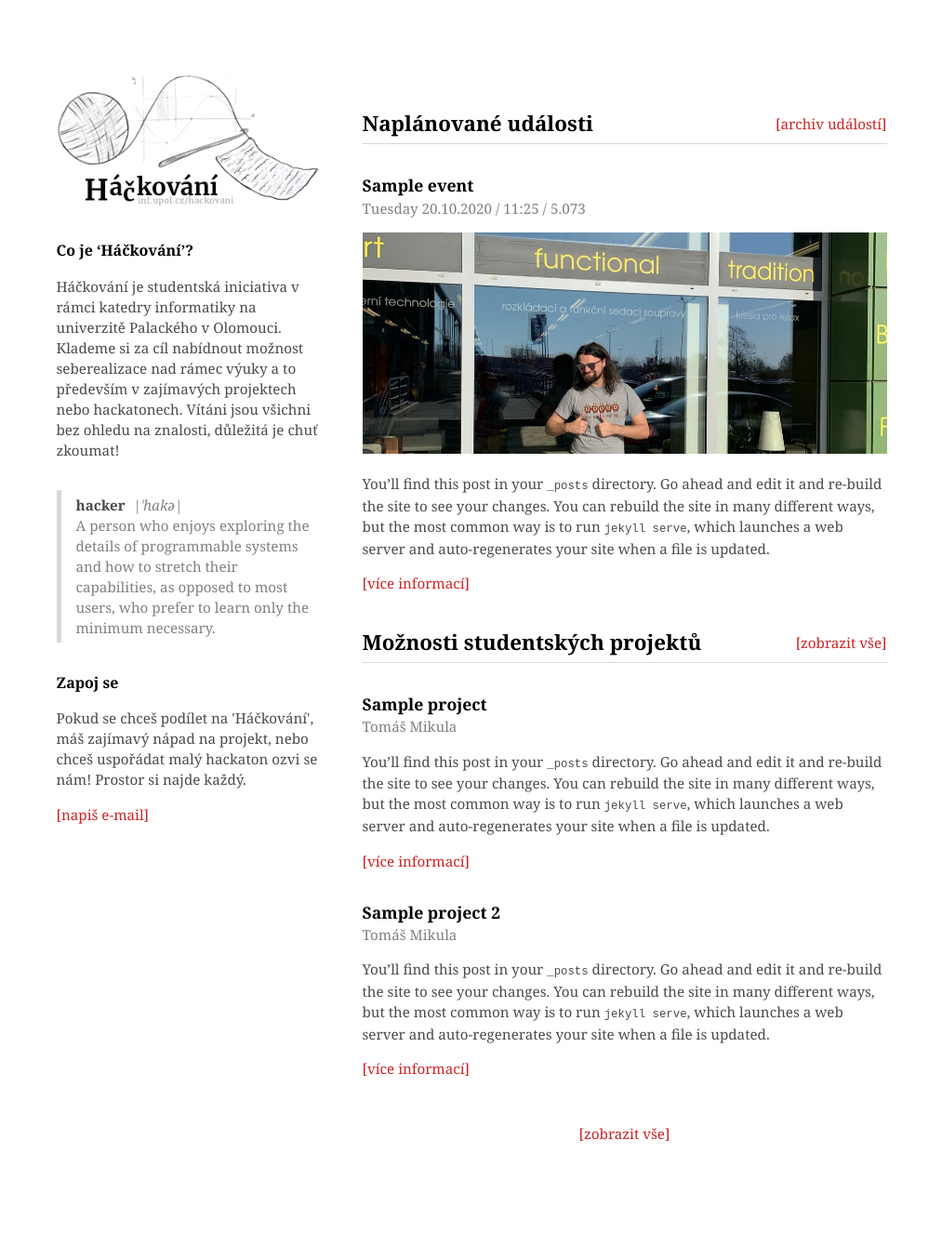
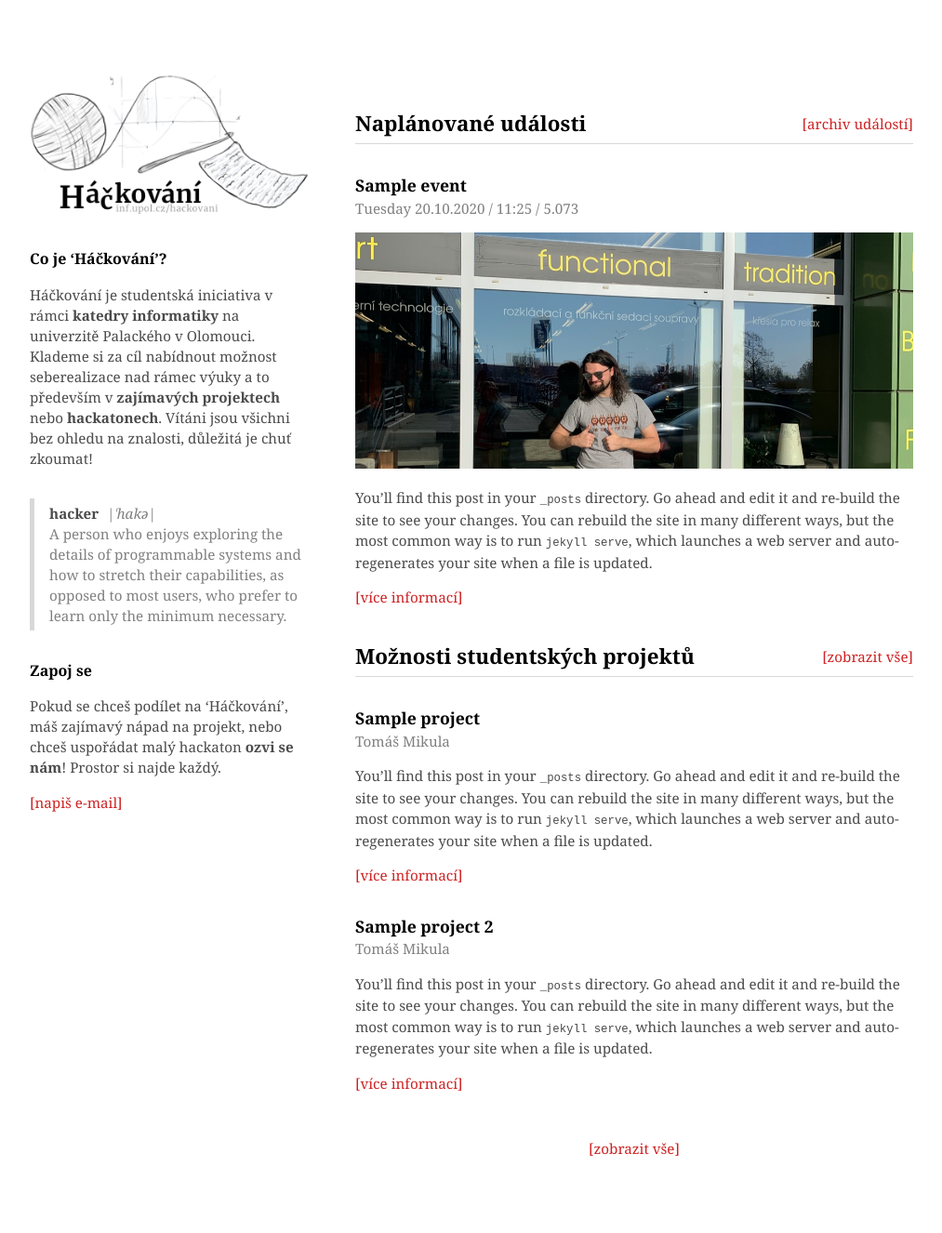
Before and after one commit to hackovani/hackovani.github.io, a Jekyll site: the page built from index.markdown, in a window 1280 px wide. Shown: the whole page at 93% size, without its empty margins (133-1146 px from the left). Built offline with Jekyll 4.4.1, drawn with Linux system fonts in a browser that asks for light colours.

Commit message:
Update text and CSS

```diff
--- a/_config.yml
+++ b/_config.yml
@@ -24,11 +24,11 @@ hacker_definition: >-
   capabilities, as opposed to most users, who prefer to learn only the minimum necessary.
 join_us: >-
   Pokud se chceš podílet na 'Háčkování', máš zajímavý nápad na projekt, nebo chceš
-  uspořádat malý hackaton ozvi se nám! Prostor si najde každý.
+  uspořádat malý hackaton **ozvi se nám**! Prostor si najde každý.
 email: mail@tomasmikula.cz
 description: >-
-  Háčkování je studentská iniciativa v rámci katedry informatiky na univerzitě Palackého v Olomouci.
-  Klademe si za cíl nabídnout možnost seberealizace nad rámec výuky a to především v zajímavých projektech nebo hackatonech.
+  Háčkování je studentská iniciativa v rámci **katedry informatiky** na univerzitě Palackého v Olomouci.
+  Klademe si za cíl nabídnout možnost seberealizace nad rámec výuky a to především v **zajímavých projektech** nebo **hackatonech**.
   Vítáni jsou všichni bez ohledu na znalosti, důležitá je chuť zkoumat!
 baseurl: "" # the subpath of your site, e.g. /blog
 url: "" # the base hostname & protocol for your site, e.g. http://example.com
--- a/_includes/header.html
+++ b/_includes/header.html
@@ -5,7 +5,7 @@
             alt="" aria-hidden="true" class="logo"></a>
 
     <h2>Co je ‘Háčkování’?</h2>
-    <p>{{ site.description | escape }}</p>
+    <p>{{ site.description | markdownify }}</p>
 
     <p class="definition">
         <dfn>hacker</dfn> <i>|ˈhakə|</i><br>
@@ -13,7 +13,7 @@
         <p>
 
             <h2>Zapoj se</h2>
-            <p>{{ site.join_us | escape }}</p>
+            <p>{{ site.join_us | markdownify }}</p>
 
             <a href="mailto:{{ site.email }}" class="button">napiš e-mail</a>
 
--- a/assets/css/style.css
+++ b/assets/css/style.css
@@ -15,7 +15,7 @@ body {
   line-height: 1.45;
   margin: 5rem auto;
   font-size: 95%;
-  width: 940px;
+  width: 1000px;
 }
 
 body > header {width: 30%;}
```
